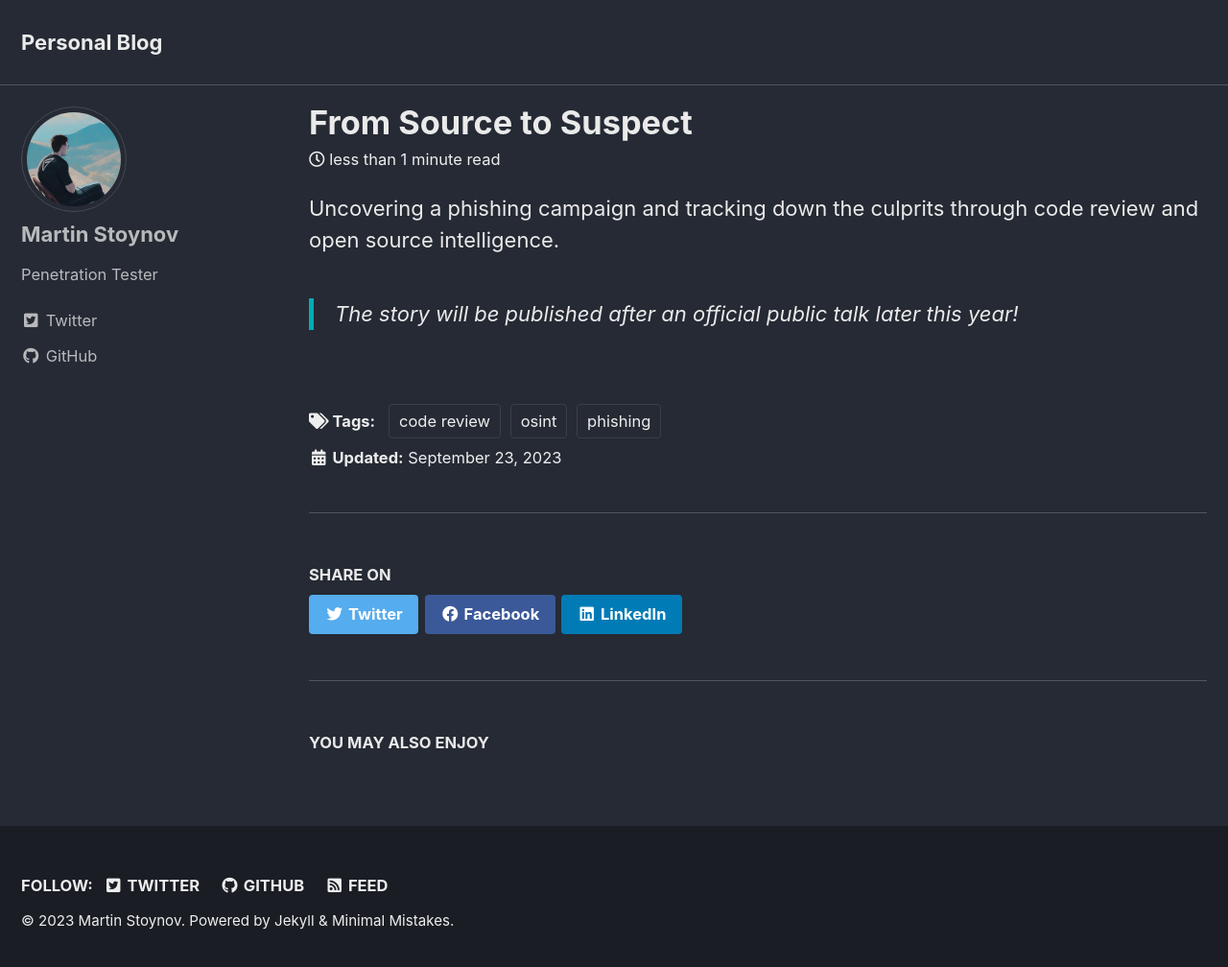
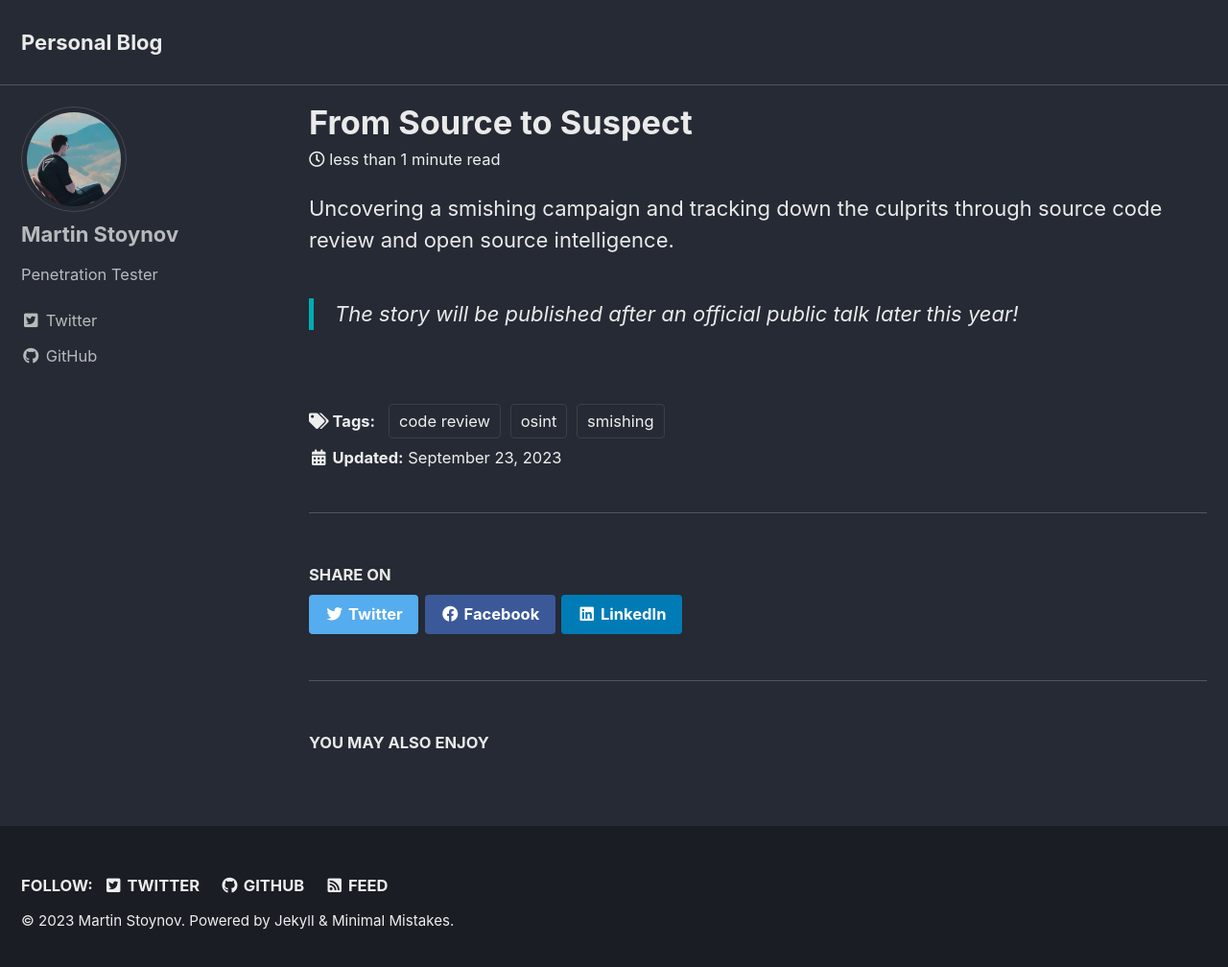
Before and after one commit to martinstnv/blog, a Jekyll site: the page built from _posts/2023-09-23-from-source-to-suspect.md, in a window 1280 px wide and 1016 px high. Shown: the top 1008 px of the window at 96% size. Built offline with Jekyll 4.4.1, drawn with Linux system fonts in a browser that asks for light colours; cached includes are drawn as plain includes.

Commit message:
minor changes

```diff
--- a/_posts/2023-09-23-from-source-to-suspect.md
+++ b/_posts/2023-09-23-from-source-to-suspect.md
@@ -4,11 +4,11 @@ title: From Source to Suspect
 date: 2023-09-23
 classes: wide
 tags:
-  - phishing
+  - smishing
   - code review
   - osint
 ---
 
-Uncovering a phishing campaign and tracking down the culprits through code review and open source intelligence.
+Uncovering a smishing campaign and tracking down the culprits through source code review and open source intelligence.
 
 > The story will be published after an official public talk later this year!
```
